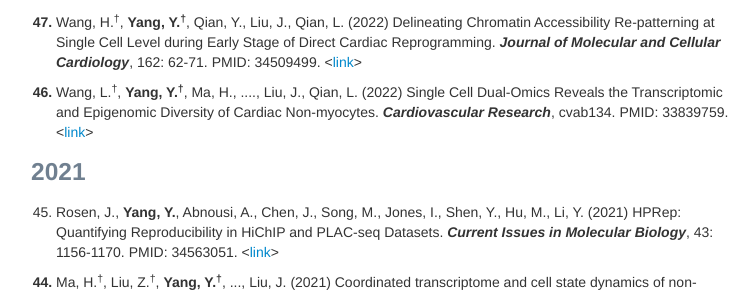
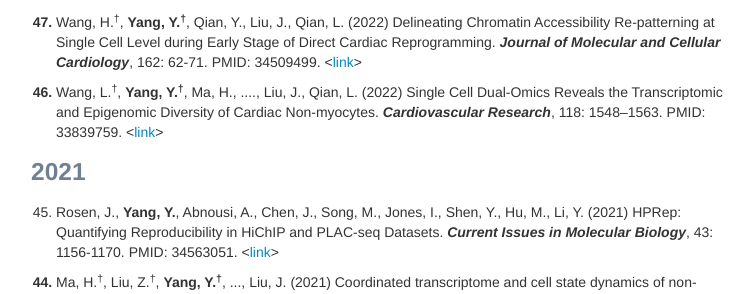
Before and after one commit to yuchenyanggroup/yuchenyanggroup.github.io, a Jekyll site: the page built from pages/pubs.md, in a window 1280 px wide and 900 px high, scrolled down 876 px. Shown: the part 156-450 px from the top of the window, without its empty margins (259-1014 px from the left). Built offline with Jekyll 4.4.1, drawn with Linux system fonts in a browser that asks for light colours.

Commit message:
Update pubs.md

```diff
--- a/pages/pubs.md
+++ b/pages/pubs.md
@@ -37,7 +37,7 @@ title: Yang Group's publications
 
 <ol start="47" style="font-weight: bold;"> <li><span style="font-weight: normal;"> Wang, H.<sup>&dagger;</sup>, <b>Yang, Y.<sup>&dagger;</sup></b>, Qian, Y., Liu, J., Qian, L. (2022) Delineating Chromatin Accessibility Re-patterning at Single Cell Level during Early Stage of Direct Cardiac Reprogramming. <i><b>Journal of Molecular and Cellular Cardiology</b></i>, 162: 62-71. PMID: 34509499. <<a href="https://www.sciencedirect.com/science/article/pii/S0022282821001747">link</a>></span></li></ol>
 
-<ol start="46" style="font-weight: bold;"> <li><span style="font-weight: normal;"> Wang, L.<sup>&dagger;</sup>, <b>Yang, Y.<sup>&dagger;</sup></b>, Ma, H., ...., Liu, J., Qian, L. (2022) Single Cell Dual-Omics Reveals the Transcriptomic and Epigenomic Diversity of Cardiac Non-myocytes. <i><b>Cardiovascular Research</b></i>, cvab134. PMID: 33839759. <<a href="https://academic.oup.com/cardiovascres/advance-article-abstract/doi/10.1093/cvr/cvab134/6220323">link</a>></span></li></ol>
+<ol start="46" style="font-weight: bold;"> <li><span style="font-weight: normal;"> Wang, L.<sup>&dagger;</sup>, <b>Yang, Y.<sup>&dagger;</sup></b>, Ma, H., ...., Liu, J., Qian, L. (2022) Single Cell Dual-Omics Reveals the Transcriptomic and Epigenomic Diversity of Cardiac Non-myocytes. <i><b>Cardiovascular Research</b></i>, 118: 1548–1563. PMID: 33839759. <<a href="https://academic.oup.com/cardiovascres/article/118/6/1548/6220323?login=true">link</a>></span></li></ol>
 
 ### 2021
 
```
